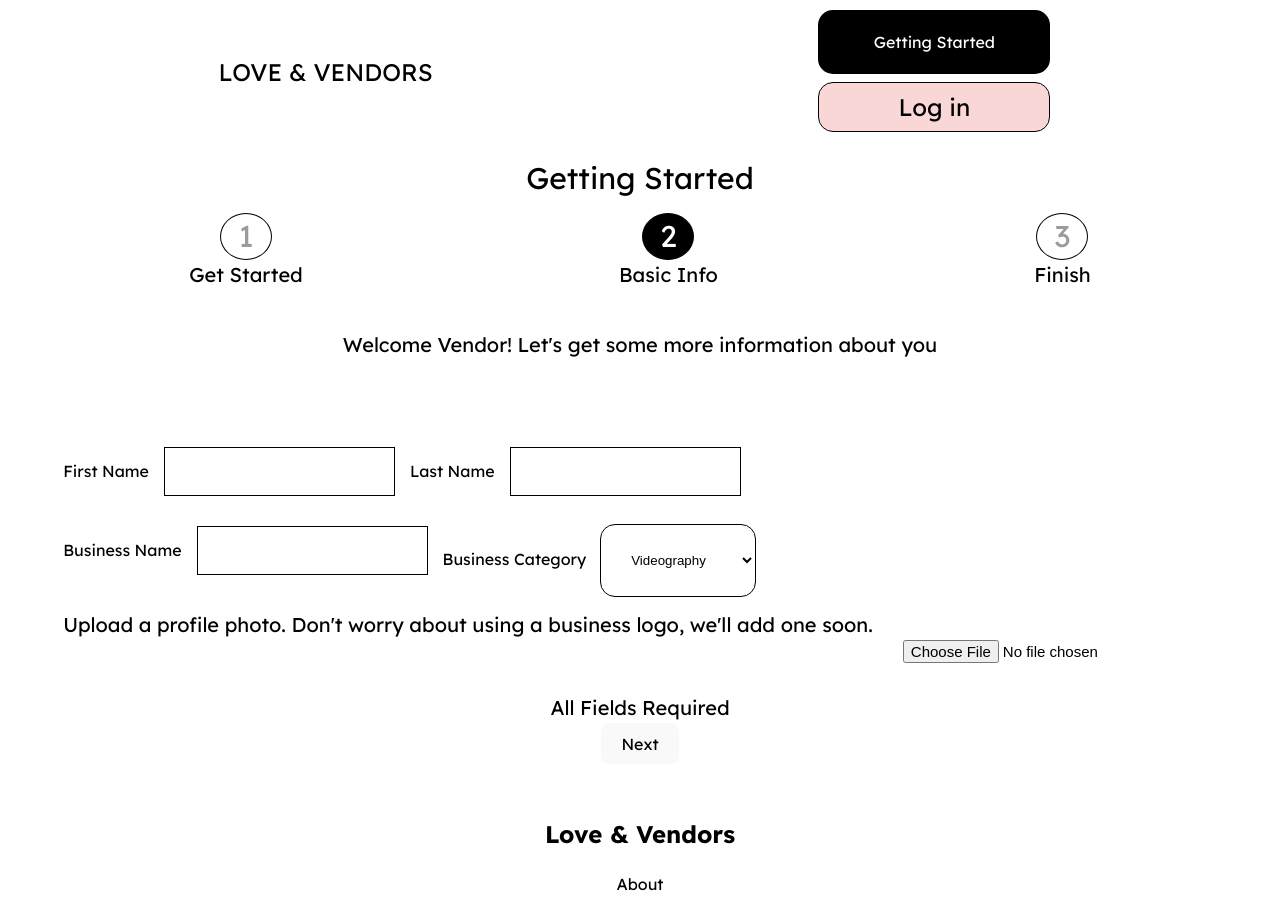
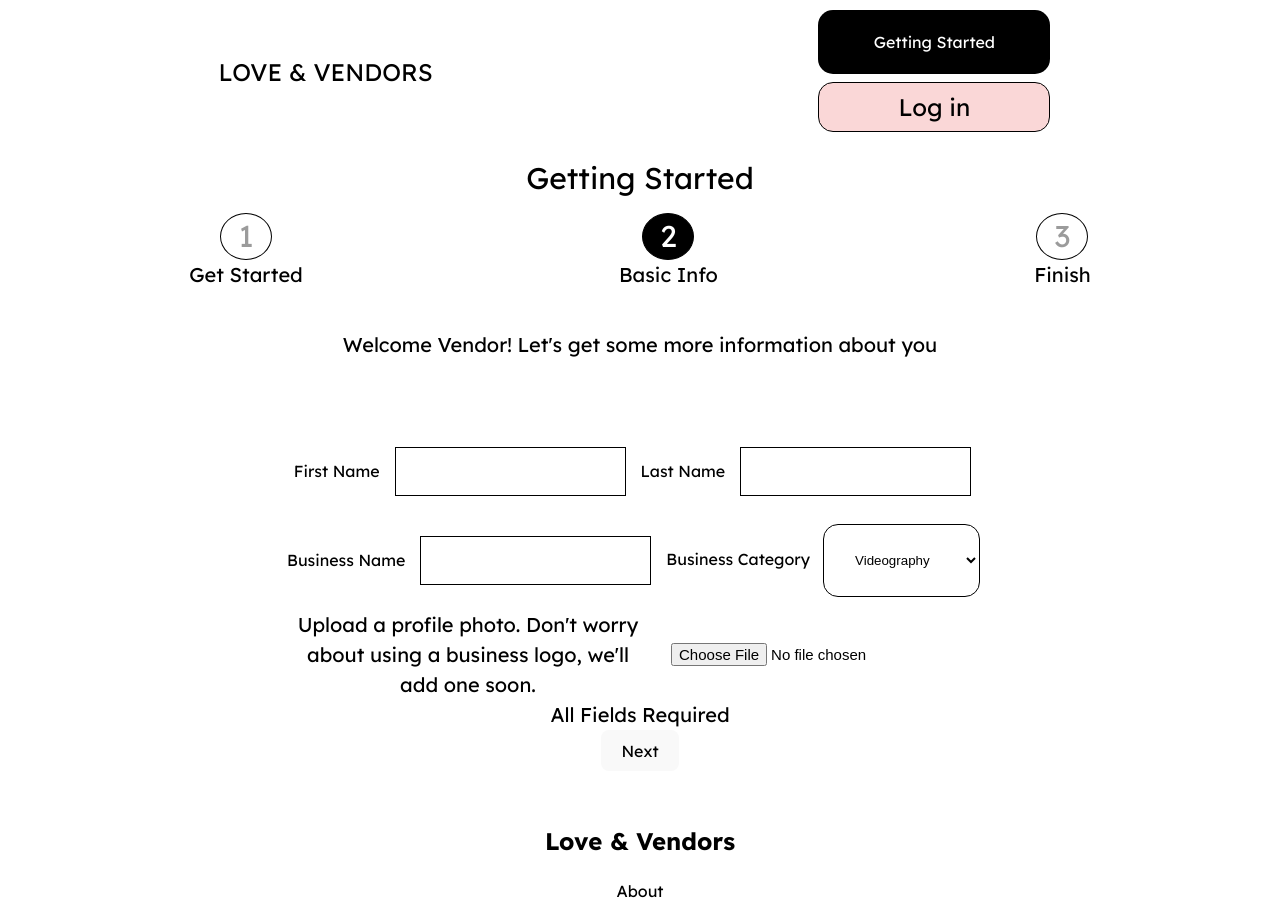
Before and after one commit to Damianpad/love-and-vendors, a React (Vite) app: page /vendor-info in a window 1280 px wide. Built offline with nearby package versions, Linux system fonts and the light colour scheme.

Commit message:
vendor info form style update

```diff
--- a/src/components/VendorInfoForm/VendorInfoForm.styled.js
+++ b/src/components/VendorInfoForm/VendorInfoForm.styled.js
@@ -3,7 +3,6 @@ import styled from "styled-components";
 export const VendorInfoFormStyled = styled.div`
   display: flex;
   flex-direction: column;
-
   padding: 2em;
 
   input {
@@ -47,4 +46,23 @@ export const VendorInfoFormStyled = styled.div`
   span {
     font-size: 20px;
   }
+
+  @media (min-width: 740px) {
+    .vendorName, .businessName, .imgUploadContainer{
+      display: flex;
+      justify-content: center;
+      align-items: center;
+    }
+
+    .imgUploadContainer span{
+      width: 30%;
+    }
+
+    .imgUploadContainer label{
+      width: 100%;
+      display: flex;
+      justify-content: center;
+      align-items: center;
+    }
+  }
 `;
--- a/src/components/pages/VendorInfo/VendorInfo.styled.js
+++ b/src/components/pages/VendorInfo/VendorInfo.styled.js
@@ -2,6 +2,7 @@ import styled from "styled-components";
 
 export const VendorInfoStyled = styled.div`
 color: black;
+
 
 h2 {
     width: 80%;
@@ -18,4 +19,8 @@ a{
     font-size: 24px;
     border-radius: 15px;
 }
+
+@media (min-width: 1000px) {
+
+}
 `;
```
